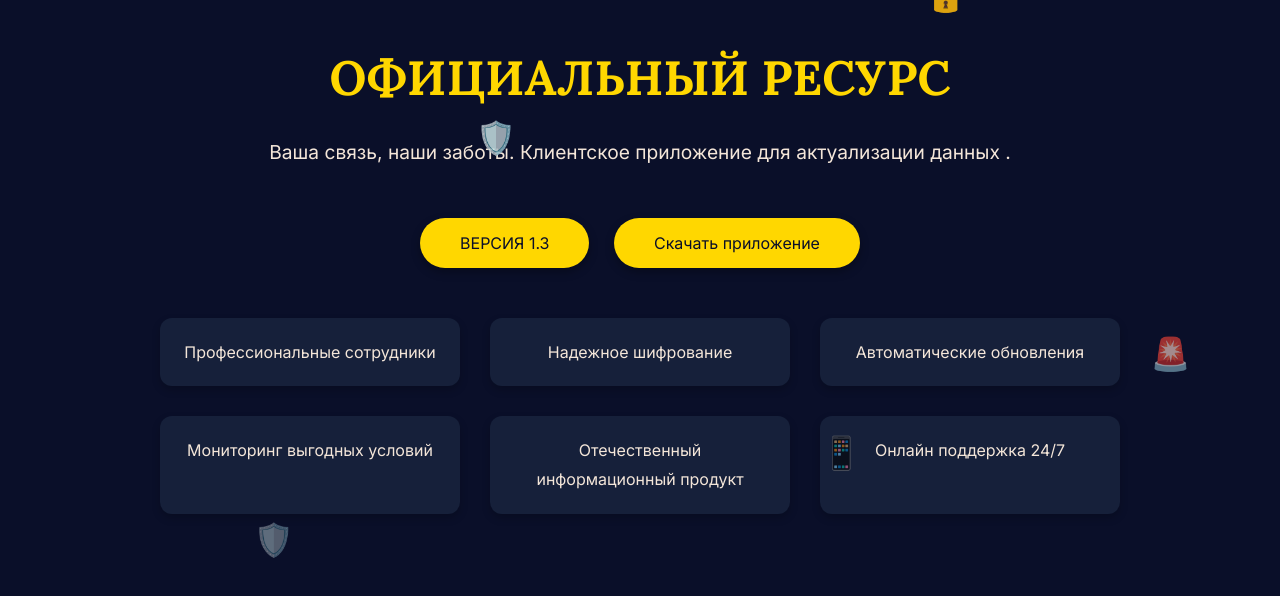
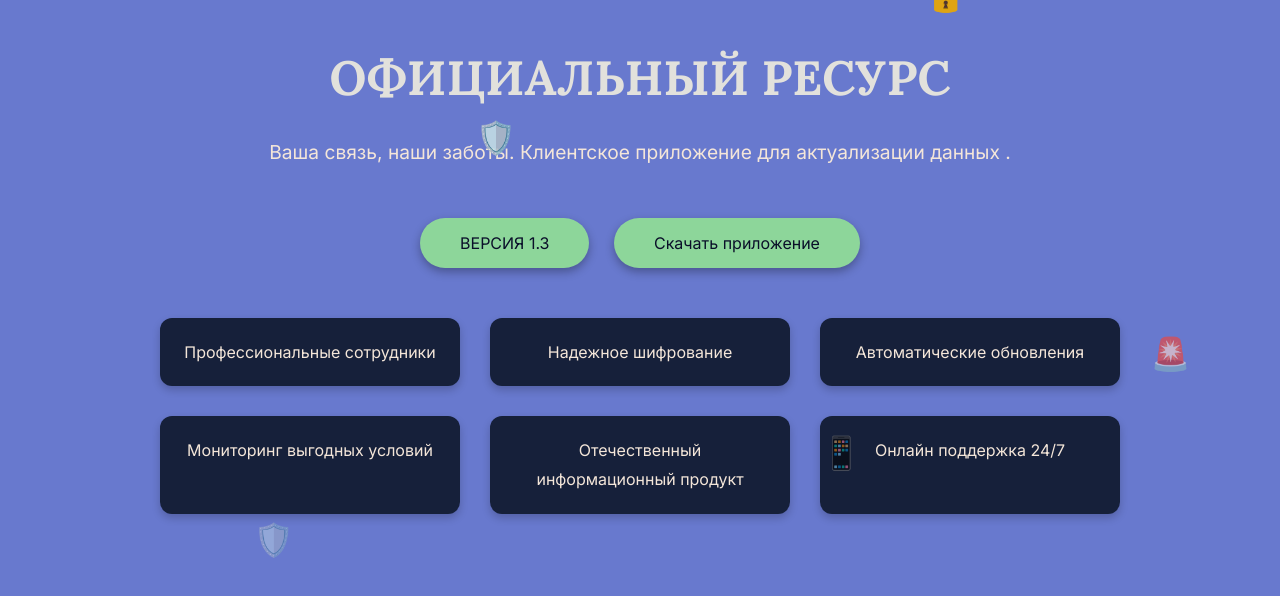
Before and after one commit to tyga33/customer_support, a plain HTML site: page index.html in a window 1280 px wide. Drawn offline with Linux system fonts and the light colour scheme.

Commit message:
first commit

```diff
--- a/index.html
+++ b/index.html
@@ -3,6 +3,7 @@
 <head>
     <meta charset="UTF-8">
     <meta name="viewport" content="width=device-width, initial-scale=1.0">
+    <link rel="icon" href="logo.png" type="image/x-icon">
     <title>Портал поддержки клиента</title>
     <link href="https://fonts.googleapis.com/css2?family=Inter:wght@400;500&family=Lora:wght@400;700&display=swap" rel="stylesheet">
     <style>
@@ -13,7 +14,7 @@
         }
 
         body {
-            background-color: #0A0F29;
+            background-color: #6879ce;
             color: #F4E6D9;
             font-family: 'Inter', sans-serif;
             line-height: 1.6;
@@ -22,11 +23,12 @@
         h1 {
             text-align: center;
             margin-top: 40px;
-            font-family: 'Lora', serif;
+            font-family: 'Lora', sans-serif;
             font-size: 3rem;
-            color: #FFD700;
+            color: #e2e1dc;
             opacity: 0;
             animation: fadeInTitle 2s forwards;
+            /* #FFD700 */
         }
 
         .content {
@@ -46,7 +48,7 @@
         }
 
         button {
-            background-color: #FFD700;
+            background-color: #8dd69a;
             color: #0A0F29;
             border: none;
             padding: 15px 40px;
@@ -60,9 +62,9 @@
         }
 
         button:hover {
-            background-color: #f4ca16;
+            background-color: #424242;
             transform: translateY(-5px);
-            box-shadow: 0 6px 15px rgba(0, 0, 0, 0.3);
+            box-shadow: 0 6px 15px rgba(32, 36, 80, 0.397);
         }
 
         .features {
```
Also changed, not shown: logo.png (added), logog.png (added).
